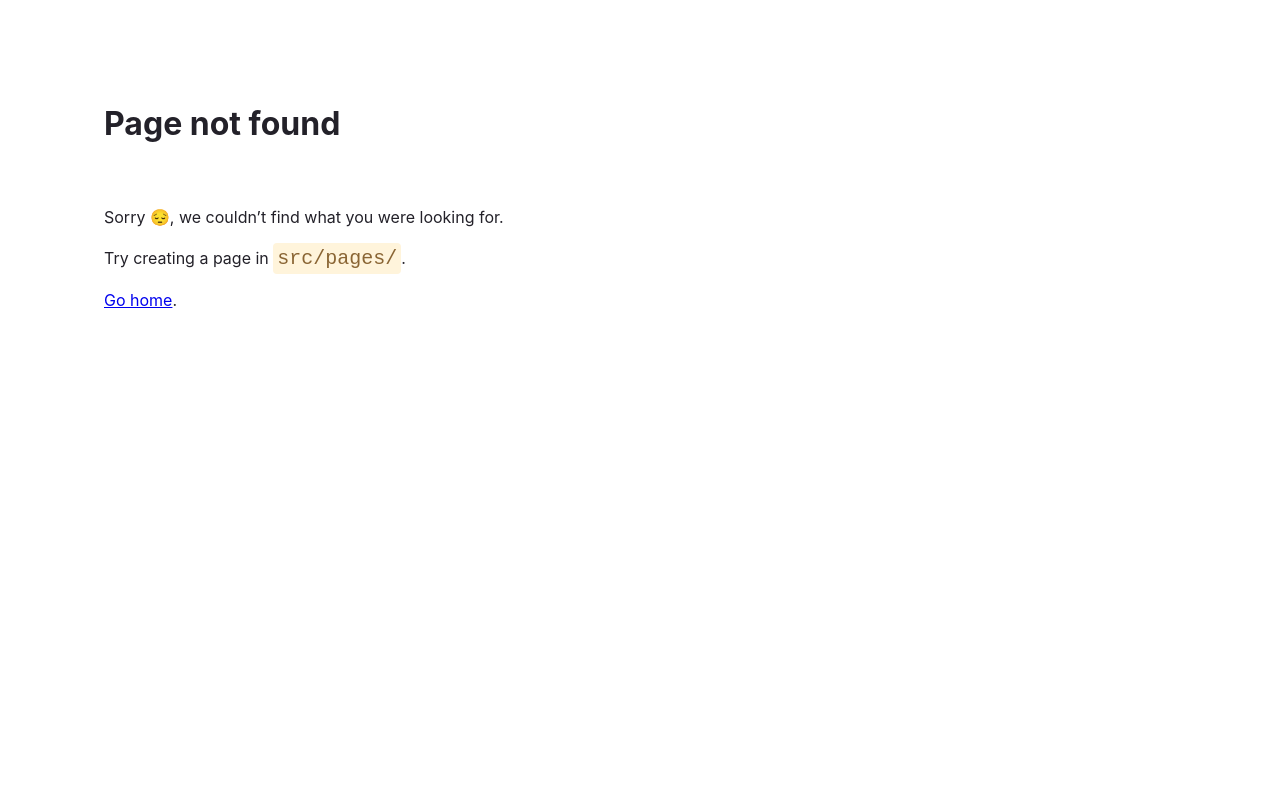
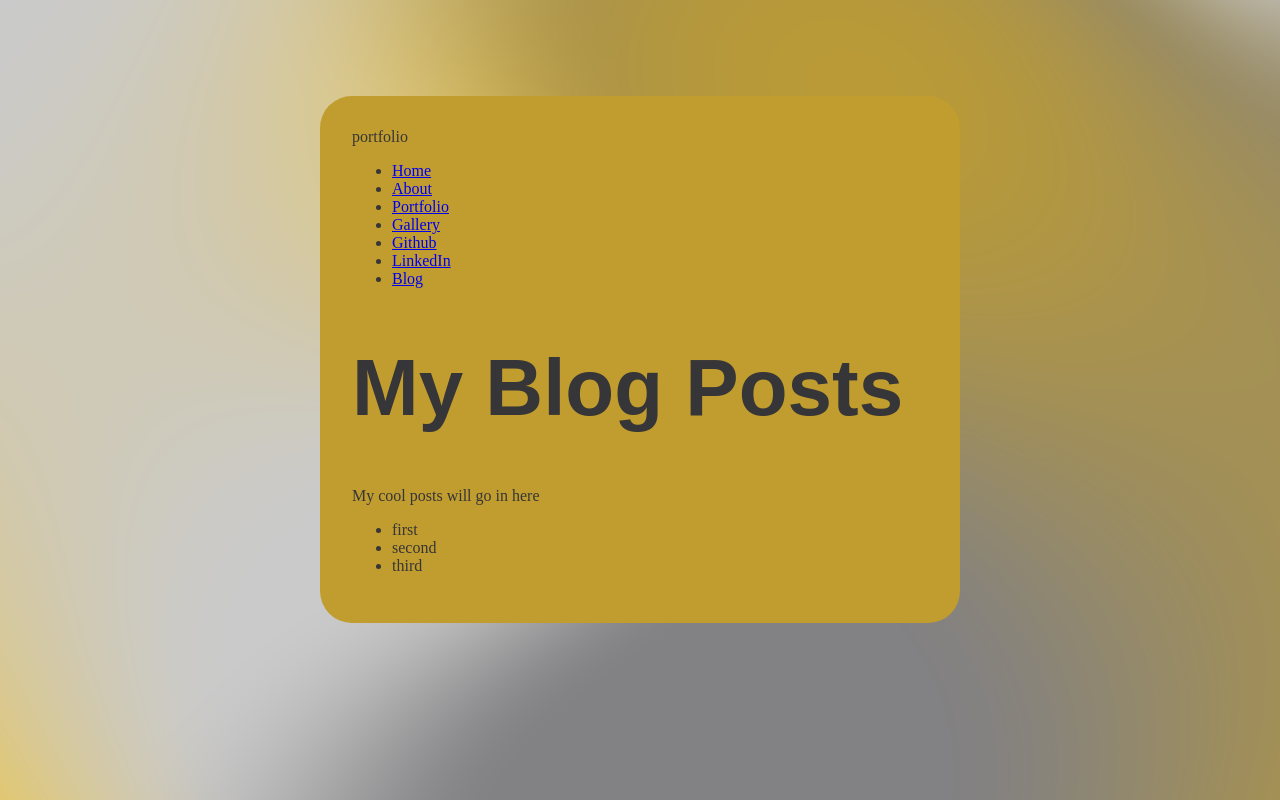
Before and after one commit to Chrisloic/portfolio, a Gatsby site: page /blog in a window 1280 px wide. Before the commit this address had no page. Built offline with nearby package versions, Linux system fonts and the light colour scheme; Gatsby itself is replaced by a stand-in of ours; a web font is replaced by a local one.

Commit message:
Finished Gatsby Tutorial Part 4

```diff
--- a/gatsby-config.js
+++ b/gatsby-config.js
@@ -7,5 +7,12 @@
   plugins: [
     "gatsby-plugin-image",
     "gatsby-plugin-sharp",
+    {
+      resolve: "gatsby-source-filesystem",
+      options: {
+        name: `blog`,
+        path: `${__dirname}/blog`,
+      }
+    },
   ],
 }
--- a/src/components/layout.js
+++ b/src/components/layout.js
@@ -1,15 +1,29 @@
 
 import * as React from 'react'
-import { Link } from 'gatsby'
+import { Link ,useStaticQuery, graphql  } from 'gatsby'
 import { container ,
   heading,
   navLinks,
   navLinkItem,
+  siteTitle,
   navLinkText } from './layout.module.css'
 
 const Layout = ({ pageTitle, children }) => {
+
+  const data = useStaticQuery(graphql`
+  query {
+    site {
+      siteMetadata {
+        title
+      }
+    }
+  }
+`)
+
+
   return (
     <div className={container}>
+       <header className={siteTitle} >{data.site.siteMetadata.title}</header>
       <nav>
         <ul className={navLinks}>
           <li className={navLinkItem}><Link to="/" className={navLinkText}>Home</Link></li>
@@ -18,6 +32,7 @@
           <li  className={navLinkItem}><Link to="/gallery" className={navLinkText}>Gallery</Link></li>
           <li className={navLinkItem}><Link to="https://github.com/Chrisloic" className={navLinkText}>Github</Link></li>
            <li className={navLinkItem}><Link to="https://linkedin.com/in/christianatf" className={navLinkText}>LinkedIn</Link></li>
+           <li className={navLinkItem}><Link to="/blog" className={navLinkText}>Blog </Link> </li>
         </ul>
       </nav>
       <main>
--- a/src/components/layout.module.css
+++ b/src/components/layout.module.css
@@ -79,3 +79,10 @@
 
       margin-top: 1rem;
     }
+    .site-title {
+      font-family: mokoko, bold;
+      font-size: 3rem;
+      color: #363537;
+      font-weight: 700;
+      margin: 3rem 0;
+    }
--- /dev/null
+++ b/src/components/seo.js
@@ -0,0 +1,20 @@
+import * as React from 'react'
+import { graphql, useStaticQuery } from 'gatsby'
+
+const Seo = ({ title }) => {
+  const data = useStaticQuery(graphql`
+    query {
+      site {
+        siteMetadata {
+          title
+        }
+      }
+    }
+  `)
+
+  return (
+    <title>{title} | {data.site.siteMetadata.title}</title>
+  )
+}
+
+export default Seo
--- a/src/pages/about.js
+++ b/src/pages/about.js
@@ -2,6 +2,8 @@
 import * as React from 'react'
 import { Link } from 'gatsby'
 import Layout from '../components/layout'
+import Seo from '../components/seo'
+
 
 const pageStyles = {
     color: "#232119",
@@ -32,6 +34,6 @@
     )
 }
 
-export const Head = () => <title>About Me</title>
 
+export const Head = () => <Seo title="About Me" />
 export default AboutPage
--- /dev/null
+++ b/src/pages/blog.js
@@ -0,0 +1,37 @@
+import * as React from 'react'
+import Layout from '../components/layout'
+import Seo from '../components/seo'
+import { graphql } from 'gatsby'
+
+
+const BlogPage = ({data}) => {
+    return (
+      <Layout pageTitle="My Blog Posts">
+        <p>My cool posts will go in here</p>
+        <ul>
+      {
+        data.allFile.nodes.map(node => (
+          <li key={node.name}>
+            {node.name}
+          </li>
+        ))
+      }
+      </ul>
+
+
+      </Layout>
+    )
+  }
+
+  export const query = graphql`
+  query {
+    allFile {
+      nodes {
+        name
+      }
+    }
+  }`
+
+  export const Head = () => <Seo title="My Blog Posts" />
+
+  export default BlogPage
--- a/src/pages/gallery.js
+++ b/src/pages/gallery.js
@@ -1,6 +1,8 @@
 import * as React from 'react'
 import { Link } from 'gatsby'
 import Layout from '../components/layout'
+import Seo from '../components/seo'
+
 
 const GalleryPage = () => {
 
@@ -13,6 +15,6 @@
     )
 }
 
-export const Head = () => <title>Gallery</title>
 
+export const Head = () => <Seo title="Gallery" />
 export default GalleryPage
--- a/src/pages/index.js
+++ b/src/pages/index.js
@@ -1,8 +1,8 @@
 import * as React from "react"
 //import { Link } from "gatsby"
 import Layout from "../components/layout"
+import Seo from '../components/seo'
 
-import image from "../images/loulou.jpeg"
 // import { StaticImage } from 'gatsby-plugin-image'
 //import headshot from "../components/layout.module.css'"
 
@@ -210,4 +210,4 @@
 
 export default IndexPage
 
-export const Head = () => <title>Home Page</title>
+export const Head = () => <Seo title="Home Page" />
--- a/src/pages/portfolio.js
+++ b/src/pages/portfolio.js
@@ -2,6 +2,8 @@
 import * as React from 'react'
 import { Link } from 'gatsby'
 import Layout from '../components/layout'
+import Seo from '../components/seo'
+
 
 const PortfolioPage = () => {
 
@@ -14,6 +16,6 @@
     )
 }
 
-export const Head = () => <title>Portfolio</title>
 
+export const Head = () => <Seo title="Portfolio" />
 export default PortfolioPage
```
Also changed, not shown: blog/first.mdx (added), blog/second.mdx (added), blog/third.mdx (added).
